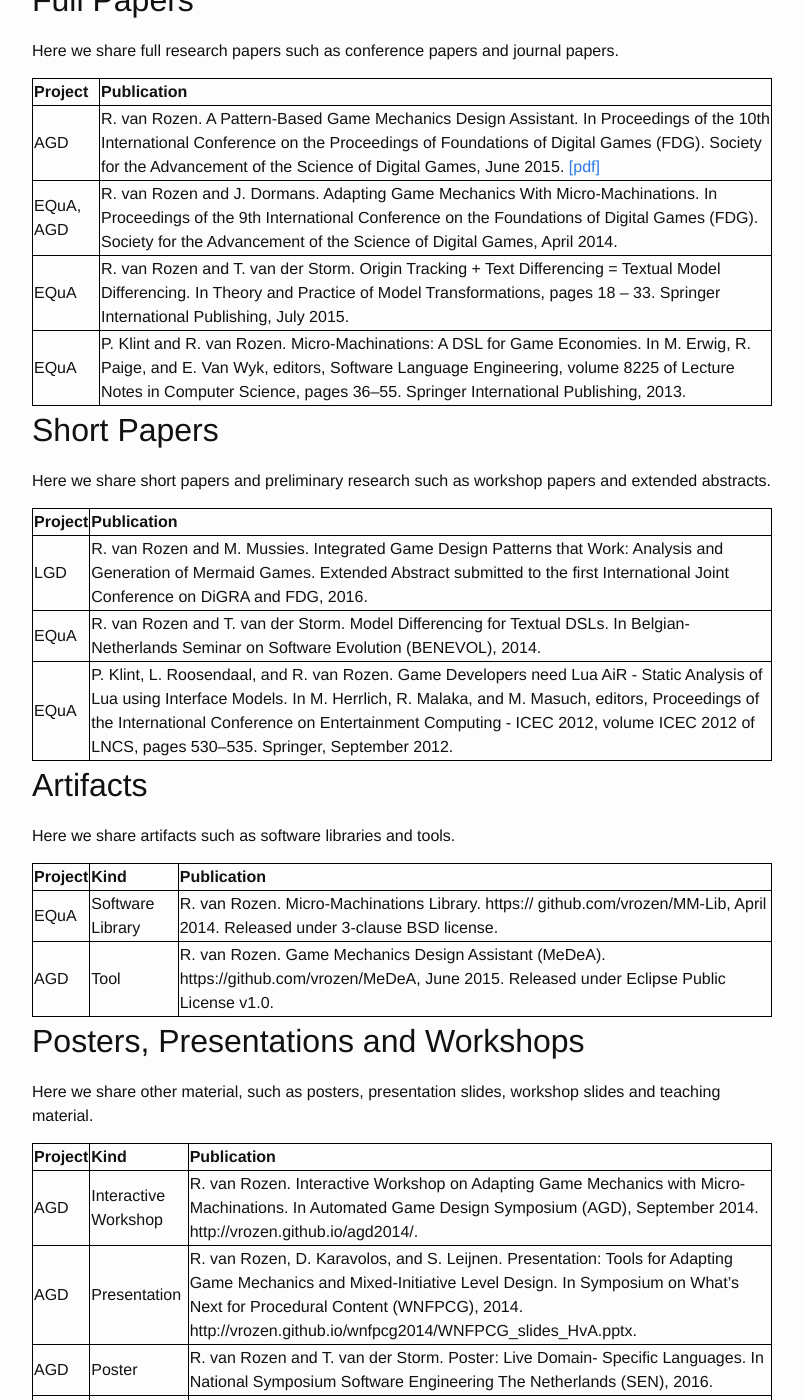
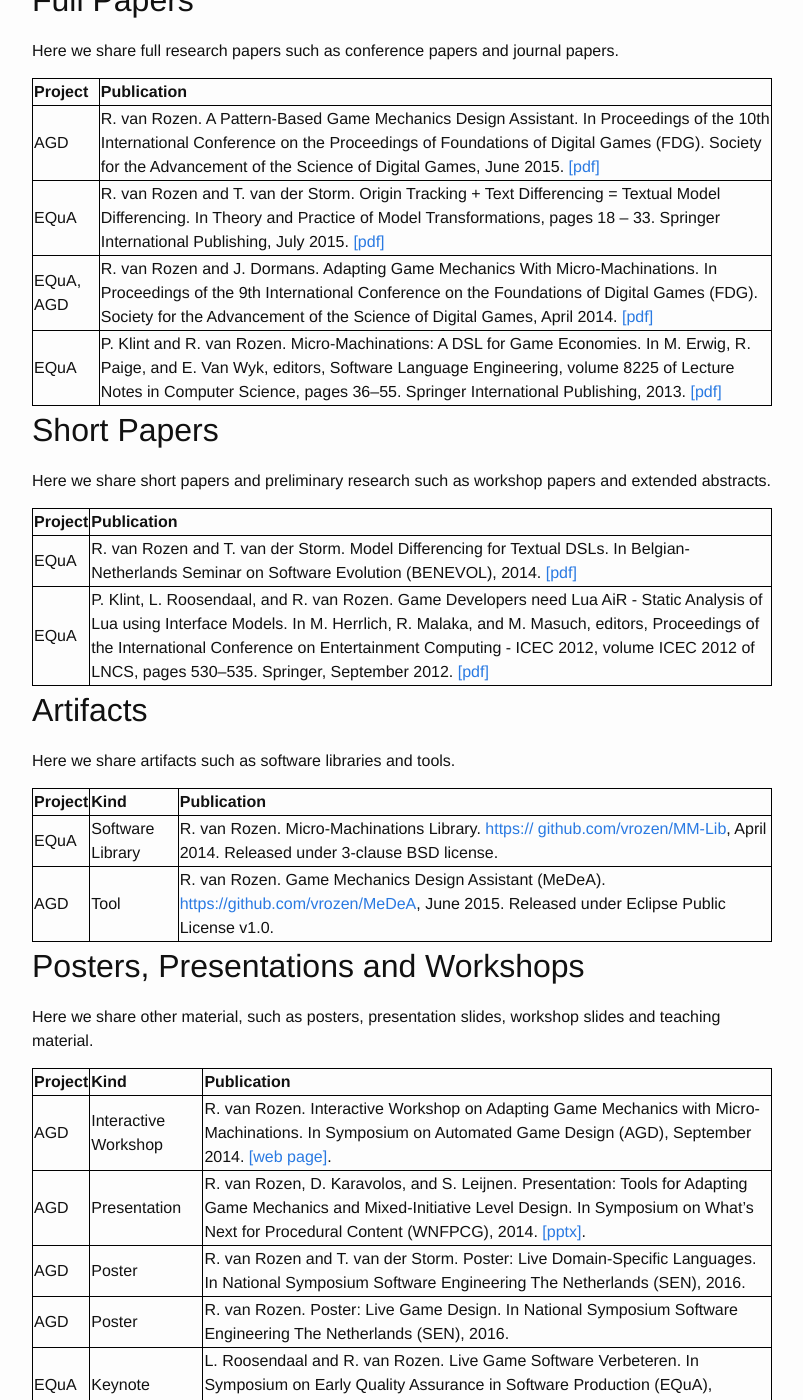
Before and after one commit to LiveGameDesign/LiveGameDesign.github.io, a Jekyll site: the page built from publications.md, in a window 1280 px wide and 1400 px high, scrolled down 492 px. Shown: the whole window, without its empty margins (238-1041 px from the left). Built offline with Jekyll 4.4.1, drawn with Linux system fonts in a browser that asks for light colours.

Commit message:
Added urls

```diff
--- a/publications.md
+++ b/publications.md
@@ -34,35 +34,34 @@ Here we share full research papers such as conference papers and journal papers.
 
 | Project   | Publication |
 |:----------|:------------|
-| AGD       | R. van Rozen. A Pattern-Based Game Mechanics Design Assistant. In Proceedings of the 10th International Conference on the Proceedings of Foundations of Digital Games (FDG). Society for the Advancement of the Science of Digital Games, June 2015. [[pdf]](http://oai.cwi.nl/oai/asset/23769/23769A.pdf)
-| EQuA, AGD | R. van Rozen and J. Dormans. Adapting Game Mechanics With Micro-Machinations. In Proceedings of the 9th International Conference on the Foundations of Digital Games (FDG). Society for the Advancement of the Science of Digital Games, April 2014. |
-| EQuA      | R. van Rozen and T. van der Storm. Origin Tracking + Text Differencing = Textual Model Differencing. In Theory and Practice of Model Transformations, pages 18 – 33. Springer International Publishing, July 2015. |
-| EQuA      | P. Klint and R. van Rozen. Micro-Machinations: A DSL for Game Economies. In M. Erwig, R. Paige, and E. Van Wyk, editors, Software Language Engineering, volume 8225 of Lecture Notes in Computer Science, pages 36–55. Springer International Publishing, 2013. |
+| AGD       | R. van Rozen. A Pattern-Based Game Mechanics Design Assistant. In Proceedings of the 10th International Conference on the Proceedings of Foundations of Digital Games (FDG). Society for the Advancement of the Science of Digital Games, June 2015. [[pdf]](http://oai.cwi.nl/oai/asset/23769/23769A.pdf) |
+| EQuA      | R. van Rozen and T. van der Storm. Origin Tracking + Text Differencing = Textual Model Differencing. In Theory and Practice of Model Transformations, pages 18 – 33. Springer International Publishing, July 2015. [[pdf]](http://homepages.cwi.nl/~storm/publications/tmdiff-icmt15.pdf)|
+| EQuA, AGD | R. van Rozen and J. Dormans. Adapting Game Mechanics With Micro-Machinations. In Proceedings of the 9th International Conference on the Foundations of Digital Games (FDG). Society for the Advancement of the Science of Digital Games, April 2014. [[pdf]](http://oai.cwi.nl/oai/asset/23138/23138A.pdf) |
+| EQuA      | P. Klint and R. van Rozen. Micro-Machinations: A DSL for Game Economies. In M. Erwig, R. Paige, and E. Van Wyk, editors, Software Language Engineering, volume 8225 of Lecture Notes in Computer Science, pages 36–55. Springer International Publishing, 2013. [[pdf]](http://oai.cwi.nl/oai/asset/21923/21923B.pdf)|
 
 ## Short Papers
 Here we share short papers and preliminary research such as workshop papers and extended abstracts.
 
 | Project | Publication     |
 |:--------|:----------------|
-| LGD     |  R. van Rozen and M. Mussies. Integrated Game Design Patterns that Work: Analysis and Generation of Mermaid Games. Extended Abstract submitted to the first International Joint Conference on DiGRA and FDG, 2016. |
-| EQuA    | R. van Rozen and T. van der Storm. Model Differencing for Textual DSLs. In Belgian-Netherlands Seminar on Software Evolution (BENEVOL), 2014. |
-| EQuA    | P. Klint, L. Roosendaal, and R. van Rozen. Game Developers need Lua AiR - Static Analysis of Lua using Interface Models. In M. Herrlich, R. Malaka, and M. Masuch, editors, Proceedings of the International Conference on Entertainment Computing - ICEC 2012, volume ICEC 2012 of LNCS, pages 530–535. Springer, September 2012. |
+| EQuA    | R. van Rozen and T. van der Storm. Model Differencing for Textual DSLs. In Belgian-Netherlands Seminar on Software Evolution (BENEVOL), 2014. [[pdf]](http://oai.cwi.nl/oai/asset/23133/23133B.pdf)|
+| EQuA    | P. Klint, L. Roosendaal, and R. van Rozen. Game Developers need Lua AiR - Static Analysis of Lua using Interface Models. In M. Herrlich, R. Malaka, and M. Masuch, editors, Proceedings of the International Conference on Entertainment Computing - ICEC 2012, volume ICEC 2012 of LNCS, pages 530–535. Springer, September 2012. [[pdf]](http://link.springer.com/content/pdf/10.1007%2F978-3-642-33542-6_69.pdf)|
 
 ## Artifacts
 Here we share artifacts such as software libraries and tools.
 
 | Project   | Kind             | Publication |
 |:----------|:-----------------| :---------- |
-| EQuA      | Software Library | R. van Rozen. Micro-Machinations Library. https:// github.com/vrozen/MM-Lib, April 2014. Released under 3-clause BSD license. |
-| AGD       | Tool             | R. van Rozen. Game Mechanics Design Assistant (MeDeA). https://github.com/vrozen/MeDeA, June 2015. Released under Eclipse Public License v1.0. |
+| EQuA      | Software Library | R. van Rozen. Micro-Machinations Library. [https:// github.com/vrozen/MM-Lib](https:// github.com/vrozen/MM-Lib), April 2014. Released under 3-clause BSD license. |
+| AGD       | Tool             | R. van Rozen. Game Mechanics Design Assistant (MeDeA). [https://github.com/vrozen/MeDeA](https://github.com/vrozen/MeDeA), June 2015. Released under Eclipse Public License v1.0. |
 
 ## Posters, Presentations and Workshops
 Here we share other material, such as posters, presentation slides, workshop slides and teaching material.
 
 | Project | Kind                 | Publication |
 |:------- |:---------------------|:----------- |
-| AGD     | Interactive Workshop | R. van Rozen. Interactive Workshop on Adapting Game Mechanics with Micro-Machinations. In Automated Game Design Symposium (AGD), September 2014. http://vrozen.github.io/agd2014/. |
-| AGD     | Presentation         | R. van Rozen, D. Karavolos, and S. Leijnen. Presentation: Tools for Adapting Game Mechanics and Mixed-Initiative Level Design. In Symposium on What’s Next for Procedural Content (WNFPCG), 2014. http://vrozen.github.io/wnfpcg2014/WNFPCG_slides_HvA.pptx. |
-| AGD    | Poster                | R. van Rozen and T. van der Storm. Poster: Live Domain- Specific Languages. In National Symposium Software Engineering The Netherlands (SEN), 2016.
+| AGD     | Interactive Workshop | R. van Rozen. Interactive Workshop on Adapting Game Mechanics with Micro-Machinations. In Symposium on Automated Game Design (AGD), September 2014. [[web page]](http://vrozen.github.io/agd2014/). |
+| AGD     | Presentation         | R. van Rozen, D. Karavolos, and S. Leijnen. Presentation: Tools for Adapting Game Mechanics and Mixed-Initiative Level Design. In Symposium on What’s Next for Procedural Content (WNFPCG), 2014. [[pptx]](http://vrozen.github.io/wnfpcg2014/WNFPCG_slides_HvA.pptx). |
+| AGD    | Poster                | R. van Rozen and T. van der Storm. Poster: Live Domain-Specific Languages. In National Symposium Software Engineering The Netherlands (SEN), 2016.
 | AGD    | Poster                | R. van Rozen. Poster: Live Game Design. In National Symposium Software Engineering The Netherlands (SEN), 2016. |
 | EQuA    | Keynote              | L. Roosendaal and R. van Rozen. Live Game Software Verbeteren. In Symposium on Early Quality Assurance in Software Production (EQuA), November 2014. |
```
